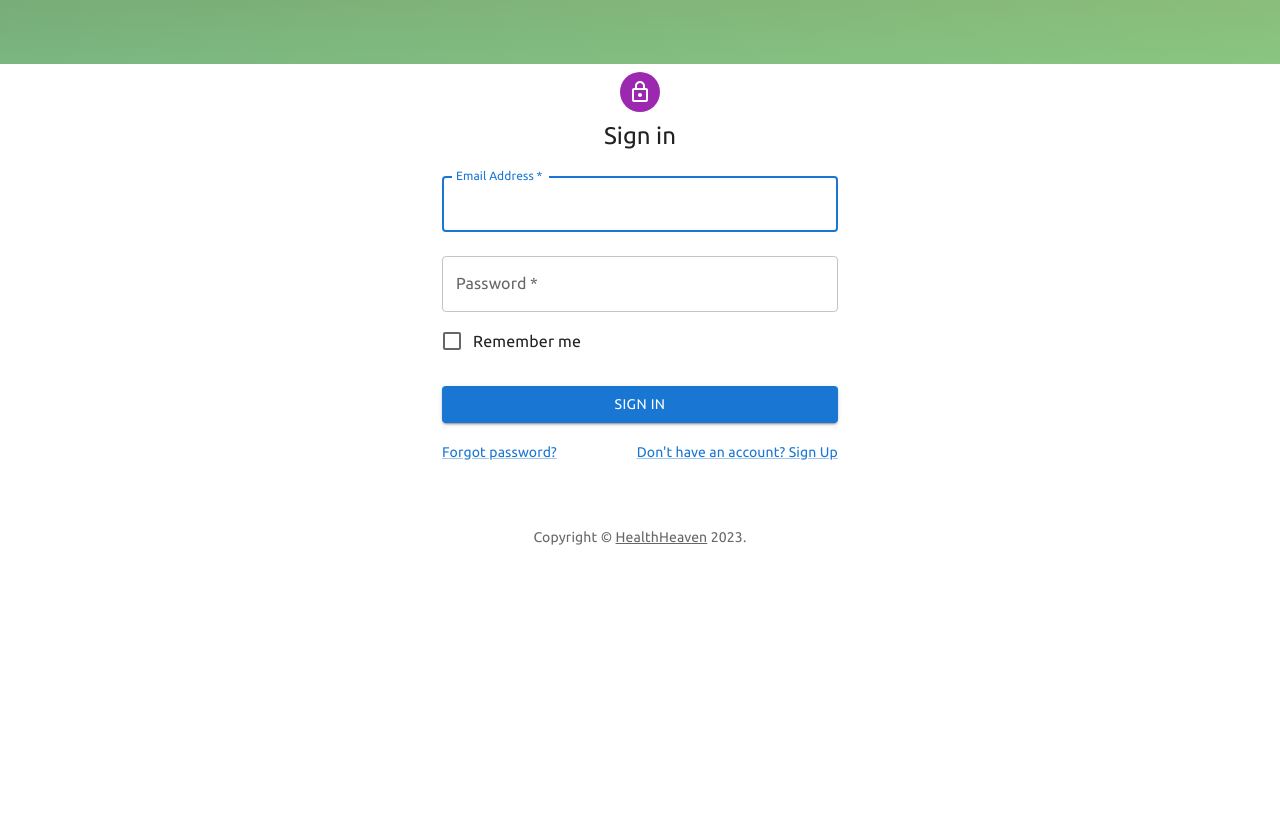
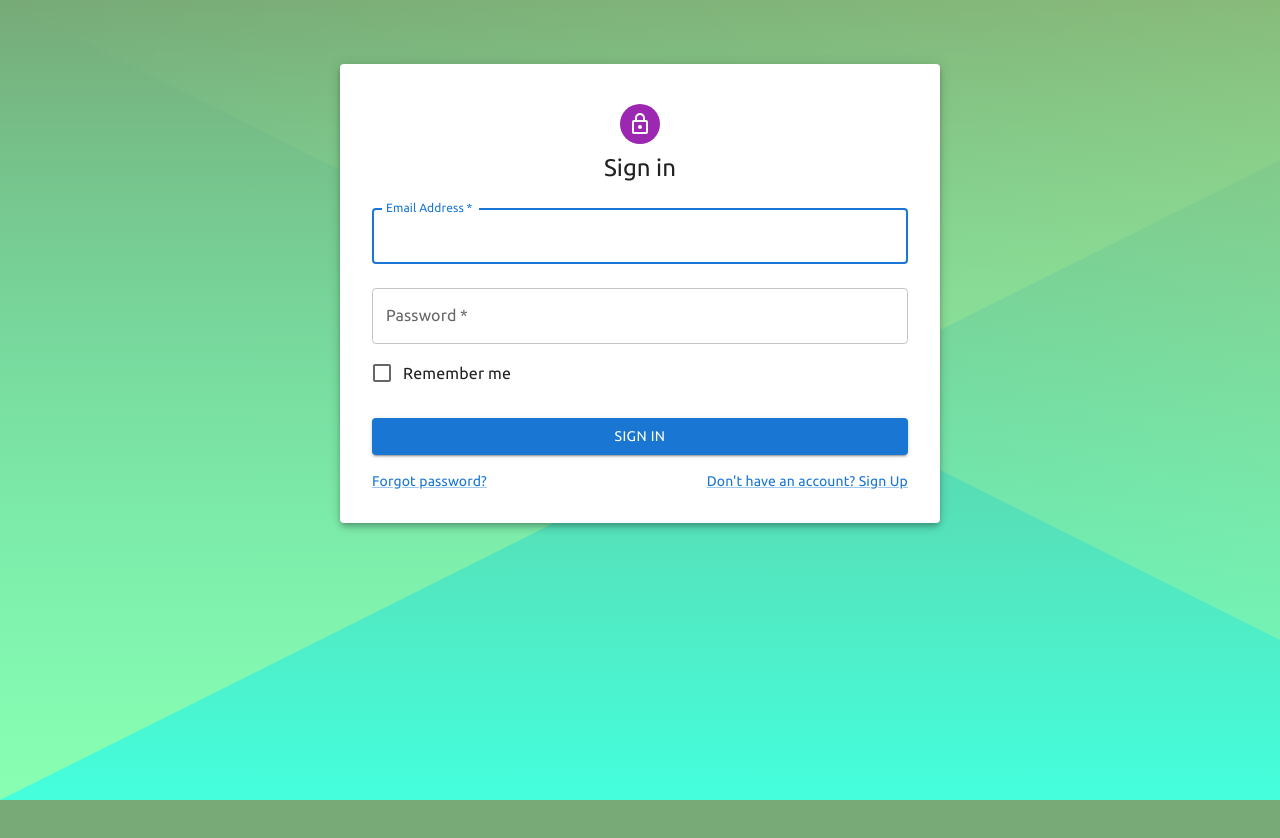
Before and after one commit to prashant07102002/Health_Heaven_Client, a React (Create React App) app: page /signin in a window 1280 px wide. Shown: the top 838 px of the page. After the commit the page ends 800 px from the top, so only its background shows below. Built offline with nearby package versions, Linux system fonts and the light colour scheme.

Commit message:
Added Signup button, store, improved signup and signin styles

```diff
--- a/package.json
+++ b/package.json
@@ -8,6 +8,7 @@
     "@mui/icons-material": "^5.14.12",
     "@mui/material": "^5.14.12",
     "@mui/styles": "^5.14.12",
+    "@reduxjs/toolkit": "^1.9.7",
     "@testing-library/jest-dom": "^5.17.0",
     "@testing-library/react": "^13.4.0",
     "@testing-library/user-event": "^13.5.0",
@@ -15,10 +16,12 @@
     "geolocation": "^0.2.0",
     "react": "^18.2.0",
     "react-dom": "^18.2.0",
+    "react-redux": "^8.1.3",
     "react-router-dom": "^6.16.0",
     "react-scripts": "5.0.1",
     "react-swipeable-views": "^0.14.0",
     "react-swipeable-views-utils": "^0.14.0",
+    "redux-persist": "^6.0.0",
     "web-vitals": "^2.1.4"
   },
   "overrides": {
--- a/src/App.js
+++ b/src/App.js
@@ -5,6 +5,7 @@ import SignIn from "./scenes/SignIn";
 import SignUp from "./scenes/SignUp";
 import RequireUser from "./components/RequireUser";
 import DietPlanner from "./scenes/DietPlanner";
+
 function App() {
   return (
     <div className="App">
--- a/src/components/Navbar.jsx
+++ b/src/components/Navbar.jsx
@@ -14,15 +14,21 @@ import AccountCircleIcon from '@mui/icons-material/AccountCircle';
 import PersonIcon from '@mui/icons-material/Person';
 import HomeRepairServiceIcon from '@mui/icons-material/HomeRepairService';
 import ExpandMoreIcon from '@mui/icons-material/ExpandMore';
-import { Divider } from '@mui/material';
+import { Button, Divider } from '@mui/material';
 import { useNavigate } from 'react-router-dom';
-
-const settings = ['Profile', 'Account', 'Dashboard', 'Logout'];
+import { KEY_ACCESS_TOKEN, removeItem } from '../Utils/localStorage';
+import { useDispatch, useSelector } from 'react-redux';
+import { setLogout } from '../state';
 
 function ResponsiveAppBar() {
+
   const navigate = useNavigate();
+  const dispatch = useDispatch();
+
   const [anchorElUser, setAnchorElUser] = React.useState(null);
   const [services, setServices] = React.useState(null);
+
+  const [loggedInUser, setLoggedInUser] = React.useState(useSelector((store) => store.user));
 
   const handleOpenUserMenu = (event) => {
     setAnchorElUser(event.currentTarget);
@@ -38,6 +44,12 @@ function ResponsiveAppBar() {
 
   const handleCloseServiceMenu = () => {
     setServices(null);
+  }
+
+  const handleLogout = () => {
+    removeItem(KEY_ACCESS_TOKEN);
+    dispatch(setLogout());
+    setLoggedInUser(null);
   }
 
   return (
@@ -176,9 +188,12 @@ function ResponsiveAppBar() {
             </Box>
           </Box>
 
+          {
+            loggedInUser ? (
+              <>
               <Box>
                 <Typography>
-              Praman Singh Tomar
+                  {`${loggedInUser.firstName} ${loggedInUser.lastName}`}
                 </Typography>
               </Box>
 
@@ -202,13 +217,21 @@ function ResponsiveAppBar() {
                   open={Boolean(anchorElUser)}
                   onClose={handleCloseUserMenu}
                 >
-              {settings.map((setting) => (
-                <MenuItem key={setting} onClick={handleCloseUserMenu}>
-                  <Typography textAlign="center">{setting}</Typography>
+                  <MenuItem onClick={handleCloseUserMenu}>
+                    <Typography textAlign="center">Profile</Typography>
                   </MenuItem>
-              ))}
+                  <MenuItem onClick={handleLogout}>
+                    <Typography textAlign="center">Logout</Typography>
+                  </MenuItem>
                 </Menu>
               </Box>
+            </>
+            ) : (
+              <>
+              <Button variant="contained" onClick={() => navigate(`/signup`)}>Signup</Button>
+              </>
+            )
+          }
         </Toolbar>
       </Container>
     </AppBar>
--- a/src/components/RequireUser.js
+++ b/src/components/RequireUser.js
@@ -5,7 +5,7 @@ import { Navigate, Outlet } from 'react-router-dom';
 function RequireUser() {
     const user = getItem(KEY_ACCESS_TOKEN);
     return (
-        user ? <Outlet /> : <Navigate to={'/signIn'} />
+        user ? <Outlet /> : <Navigate to={'/signin'} />
     )
 }
 
--- a/src/index.js
+++ b/src/index.js
@@ -3,11 +3,32 @@ import ReactDOM from 'react-dom/client';
 import './index.css';
 import App from './App';
 import { BrowserRouter } from 'react-router-dom';
+import { configureStore } from '@reduxjs/toolkit';
+import { Provider } from 'react-redux';
+import { persistStore, persistReducer, FLUSH, REHYDRATE, PAUSE, PERSIST, PURGE, REGISTER  } from 'redux-persist';
+import storage from 'redux-persist/lib/storage';
+import { PersistGate } from 'redux-persist/integration/react';
+import authReducer from './state';
+
+const persistConfig = { key: "root", storage, version: 1 };
+const persistedReducer = persistReducer(persistConfig, authReducer);
+const store = configureStore({
+  reducer: persistedReducer,
+  middleware: (getDefaultMiddleware) =>
+    getDefaultMiddleware({
+      serializableCheck: {
+        ignoredActions: [FLUSH, REHYDRATE, PAUSE, PERSIST, PURGE, REGISTER],
+      },
+    }),
+});
 
 const root = ReactDOM.createRoot(document.getElementById('root'));
 root.render(
   <BrowserRouter>
-    <App />
+    <Provider store={store}>
+      <PersistGate loading={null} persistor={persistStore(store)}>
+        <App />
+      </PersistGate>
+    </Provider>
   </BrowserRouter>
-
 );
--- a/src/scenes/GymSearch.jsx
+++ b/src/scenes/GymSearch.jsx
@@ -40,7 +40,7 @@ const GymSearch = () => {
                 "<a href=\"https://maps.google.com/maps/contrib/107329173698105199329\">A Google User</a>"
             ],
             "photo_reference": "ATJ83zgsvQpIO581J_uTMN2YIiIWmMRlzyARUNyVevuJQP8iqRrxvws4KGijDjEJ1eqAo_GIPWBCrzpBLPj8mVwErPv8N3d-_-Xu83rfu7Mwo8OODev2hq6uP0rLBwZ7MZoNHRmSitYsG2tmL8z0YlmgaKKk6ZbojTUo-OT5u4KIGQ79xUJg",
-            "width": 4128
+            "width": 2322
         }
     ],
     "place_id": "ChIJpSdFx139YjkRm-Oc5rQcEvI",
--- a/src/scenes/SignIn.jsx
+++ b/src/scenes/SignIn.jsx
@@ -1,7 +1,6 @@
 import * as React from 'react';
 import Avatar from '@mui/material/Avatar';
 import Button from '@mui/material/Button';
-import CssBaseline from '@mui/material/CssBaseline';
 import TextField from '@mui/material/TextField';
 import FormControlLabel from '@mui/material/FormControlLabel';
 import Checkbox from '@mui/material/Checkbox';
@@ -11,30 +10,17 @@ import Box from '@mui/material/Box';
 import LockOutlinedIcon from '@mui/icons-material/LockOutlined';
 import Typography from '@mui/material/Typography';
 import Container from '@mui/material/Container';
-import { createTheme, ThemeProvider } from '@mui/material/styles';
 import {axiosClient} from '../Utils/axiosClient';
 import { KEY_ACCESS_TOKEN, setItem } from '../Utils/localStorage';
 import { useNavigate } from 'react-router-dom';
-
-function Copyright(props) {
-  return (
-    <Typography variant="body2" color="text.secondary" align="center" {...props}>
-      {'Copyright © '}
-      <Link color="inherit" href="https://mui.com/">
-        HealthHeaven
-      </Link>{' '}
-      {new Date().getFullYear()}
-      {'.'}
-    </Typography>
-  );
-}
-
-// TODO remove, this demo shouldn't need to reset the theme.
-
-const defaultTheme = createTheme();
+import { useDispatch } from 'react-redux';
+import { setLogin } from '../state';
+import { Paper } from '@mui/material';
 
 export default function SignIn() {
   const navigate=useNavigate();
+  const dispatch = useDispatch();
+
   const handleSubmit = async (event) => { // Note the async keyword here
 
     event.preventDefault();
@@ -51,8 +37,13 @@ export default function SignIn() {
         email,
         password
       });
-        console.log("response after sign in",response)
+      console.log("response after sign in",response);
+      console.log(response);
+      dispatch(setLogin({
+        user: response.result.user
+      }));
       setItem(KEY_ACCESS_TOKEN,response.result.accessToken);
+
       navigate('/');
     } catch (error) {
       console.error('Error:', error);
@@ -60,15 +51,23 @@ export default function SignIn() {
   };
 
   return (
-    <ThemeProvider theme={defaultTheme}>
-      <Container component="main" maxWidth="xs">
-        <CssBaseline />
-        <Box
+      <Container
+      sx={{
+        display: 'flex',
+        flexDirection: 'column',
+        alignItems: 'center',
+        justifyContent: 'center',
+      }}
+      >
+        <Paper elevation={5}
           sx={{
             marginTop: 8,
             display: 'flex',
             flexDirection: 'column',
             alignItems: 'center',
+            maxWidth: '600px',
+            backgroundColor: 'white',
+            padding: '2rem 2rem'
           }}
         >
           <Avatar sx={{ m: 1, bgcolor: 'secondary.main' }}>
@@ -117,15 +116,13 @@ export default function SignIn() {
                 </Link>
               </Grid>
               <Grid item>
-                <Link href="/signUp" variant="body2">
+                <Link href="/signup" variant="body2">
                   {"Don't have an account? Sign Up"}
                 </Link>
               </Grid>
             </Grid>
           </Box>
-        </Box>
-        <Copyright sx={{ mt: 8, mb: 4 }} />
+        </Paper>
       </Container>
-    </ThemeProvider>
   );
 }
--- a/src/scenes/SignUp.jsx
+++ b/src/scenes/SignUp.jsx
@@ -1,7 +1,6 @@
 import * as React from 'react';
 import Avatar from '@mui/material/Avatar';
 import Button from '@mui/material/Button';
-import CssBaseline from '@mui/material/CssBaseline';
 import TextField from '@mui/material/TextField';
 import FormControlLabel from '@mui/material/FormControlLabel';
 import Checkbox from '@mui/material/Checkbox';
@@ -13,21 +12,7 @@ import Typography from '@mui/material/Typography';
 import Container from '@mui/material/Container';
 import { createTheme, ThemeProvider } from '@mui/material/styles';
 import { axiosClient } from '../Utils/axiosClient';
-
-function Copyright(props) {
-  return (
-    <Typography variant="body2" color="text.secondary" align="center" {...props}>
-      {'Copyright © '}
-      <Link color="inherit" href="https://mui.com/">
-        HealthHeaven
-      </Link>{' '}
-      {new Date().getFullYear()}
-      {'.'}
-    </Typography>
-  );
-}
-
-// TODO remove, this demo shouldn't need to reset the theme.
+import { Paper } from '@mui/material';
 
 const defaultTheme = createTheme();
 
@@ -54,20 +39,27 @@ export default function SignUp() {
     } catch (e) {
         console.log("the error is ",e);
     }
-
-
   };
 
   return (
     <ThemeProvider theme={defaultTheme}>
-      <Container component="main" maxWidth="xs">
-        <CssBaseline />
-        <Box
+      <Container
+      sx={{
+        display: 'flex',
+        flexDirection: 'column',
+        alignItems: 'center',
+        justifyContent: 'center',
+      }}
+      >
+        <Paper elevation={5}
           sx={{
             marginTop: 8,
             display: 'flex',
             flexDirection: 'column',
             alignItems: 'center',
+            bgcolor: 'white',
+            p: '2rem 3rem',
+            maxWidth: '550px'
           }}
         >
           <Avatar sx={{ m: 1, bgcolor: 'secondary.main' }}>
@@ -137,14 +129,13 @@ export default function SignUp() {
             </Button>
             <Grid container justifyContent="flex-end">
               <Grid item>
-                <Link href="/signIn" variant="body2">
+                <Link href="/signin" variant="body2">
                   Already have an account? Sign in
                 </Link>
               </Grid>
             </Grid>
           </Box>
-        </Box>
-        <Copyright sx={{ mt: 5 }} />
+        </Paper>
       </Container>
     </ThemeProvider>
   );
--- /dev/null
+++ b/src/state/index.js
@@ -0,0 +1,21 @@
+import { createSlice } from "@reduxjs/toolkit";
+
+const initialState = {
+  user: null
+};
+
+export const authSlice = createSlice({
+  name: "auth",
+  initialState,
+  reducers: {
+    setLogin: (state, action) => {
+      state.user = action.payload.user;
+    },
+    setLogout: (state) => {
+      state.user = null;
+    }
+  },
+});
+
+export const { setLogin, setLogout } = authSlice.actions;
+export default authSlice.reducer;
```
Also changed, not shown: src/scenes/Home.jsx (+3 -10 lines), 1 other file (tests, documents, lock files or other folders). Lines whose indentation alone changed are shown as unchanged.
